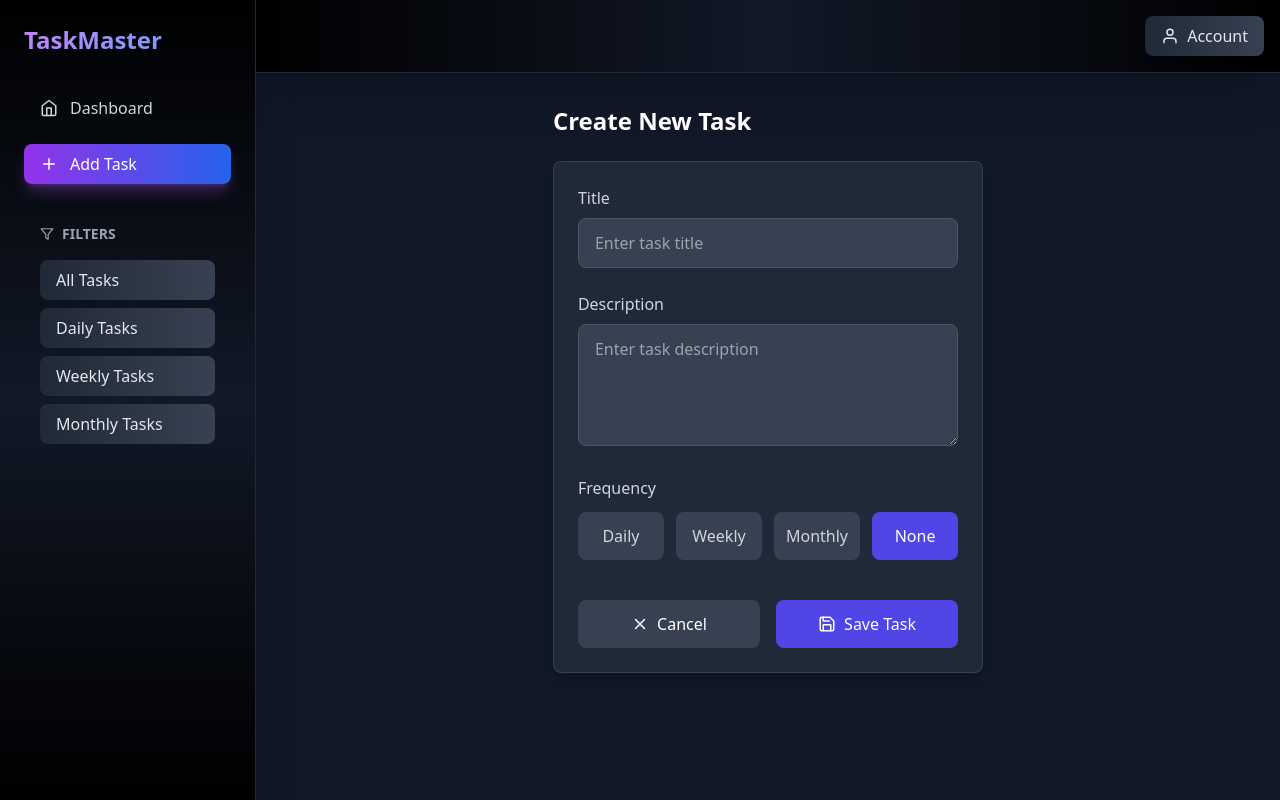
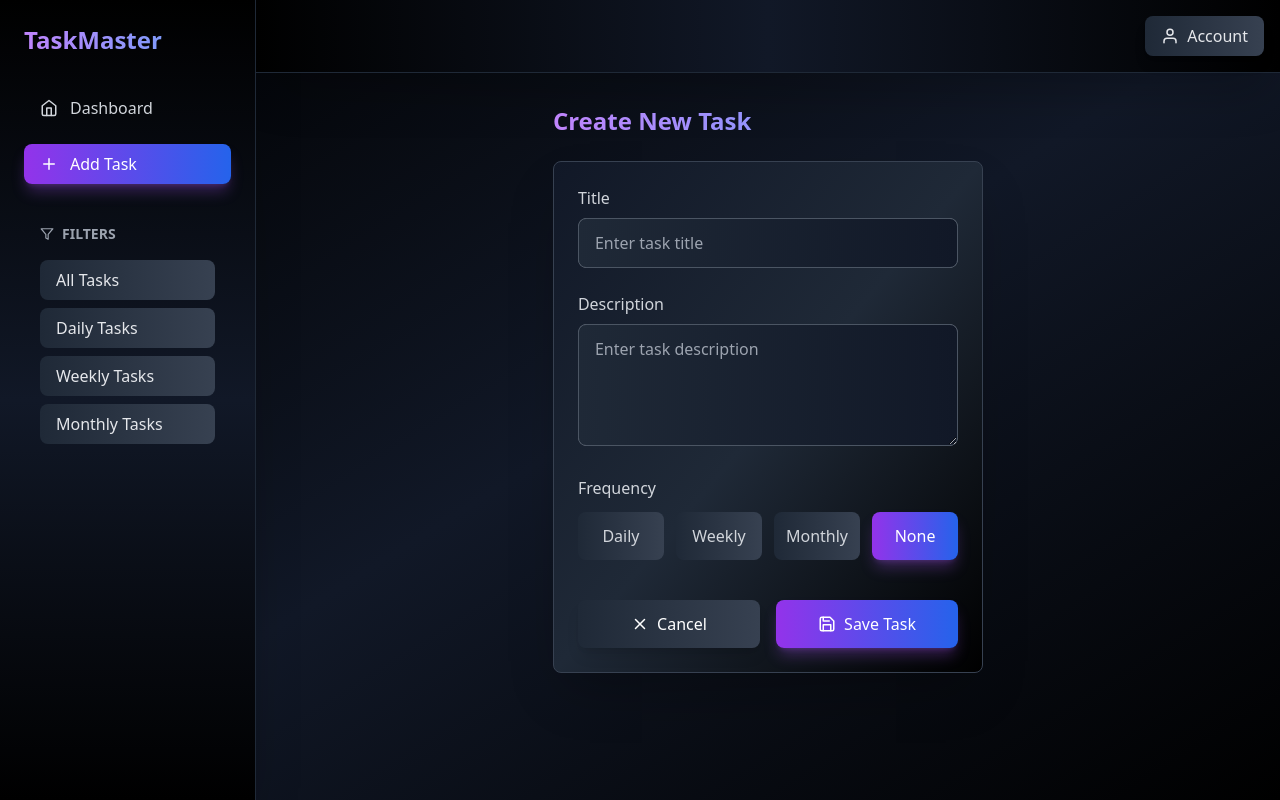
Before and after one commit to sayyedrabeeh/T_o_D_o-task-manager-, a React (Vite) app in the folder my-react-app/: page /add-todo in a window 1280 px wide. Built offline with nearby package versions, Linux system fonts and the light colour scheme; no server answers.

Commit message:
changing ui theame of addtodo

```diff
--- a/my-react-app/src/pages/AddTodo.jsx
+++ b/my-react-app/src/pages/AddTodo.jsx
@@ -99,25 +99,25 @@
     fetchTodo();
   }, [todoId]);
 
-  return (
-    <div className="flex h-screen bg-gray-900">
+ return (
+    <div className="flex h-screen bg-gradient-to-br from-black via-gray-900 to-black">
       <Sidebar />
       <div className="flex flex-col flex-1 overflow-auto">
         <Navbar />
 
         <div className="p-8 max-w-2xl mx-auto">
-        <h2 className="text-2xl font-bold mb-6 text-white">
-          {todoId ? "Edit Task" : "Create New Task"}
-        </h2>
+          <h2 className="text-2xl font-bold mb-6 bg-gradient-to-r from-purple-400 to-blue-400 bg-clip-text text-transparent">
+            {todoId ? "Edit Task" : "Create New Task"}
+          </h2>
 
-          <form onSubmit={handleSubmit} className="space-y-6 bg-gray-800 p-6 rounded-lg shadow-lg border border-gray-700">
+          <form onSubmit={handleSubmit} className="space-y-6 bg-gradient-to-br from-gray-900 via-gray-800 to-black p-6 rounded-lg shadow-2xl border border-gray-700">
             <div>
               <label className="block text-gray-300 mb-2 font-medium">Title</label>
               <input
                 type="text"
                 value={title}
                 onChange={(e) => setTitle(e.target.value)}
-                className="w-full border border-gray-600 bg-gray-700 rounded-lg px-4 py-3 text-white focus:outline-none focus:ring-2 focus:ring-indigo-500"
+                className="w-full border border-gray-600 bg-gradient-to-r from-gray-800 to-gray-900 rounded-lg px-4 py-3 text-white focus:outline-none focus:ring-2 focus:ring-purple-500 focus:border-transparent transition-all duration-300"
                 required
                 placeholder="Enter task title"
               />
@@ -128,7 +128,7 @@
               <textarea
                 value={description}
                 onChange={(e) => setDescription(e.target.value)}
-                className="w-full border border-gray-600 bg-gray-700 rounded-lg px-4 py-3 text-white focus:outline-none focus:ring-2 focus:ring-indigo-500"
+                className="w-full border border-gray-600 bg-gradient-to-r from-gray-800 to-gray-900 rounded-lg px-4 py-3 text-white focus:outline-none focus:ring-2 focus:ring-purple-500 focus:border-transparent transition-all duration-300"
                 rows="4"
                 required
                 placeholder="Enter task description"
@@ -141,10 +141,10 @@
                 {["Daily", "Weekly", "Monthly", "None"].map((option) => (
                   <label
                     key={option}
-                    className={`flex items-center justify-center gap-2 p-3 rounded-lg cursor-pointer ${
+                    className={`flex items-center justify-center gap-2 p-3 rounded-lg cursor-pointer transition-all duration-300 transform hover:scale-105 ${
                       frequency === option
-                        ? 'bg-indigo-600 text-white'
-                        : 'bg-gray-700 text-gray-300 hover:bg-gray-600'
+                        ? 'bg-gradient-to-r from-purple-600 to-blue-600 text-white shadow-lg shadow-purple-500/30'
+                        : 'bg-gradient-to-r from-gray-800 to-gray-700 text-gray-300 hover:from-gray-700 hover:to-gray-600'
                     }`}
                   >
                     <input
@@ -164,7 +164,7 @@
             <div className="flex gap-4 pt-4">
               <Link
                 to="/"
-                className="flex-1 bg-gray-700 text-white px-4 py-3 rounded-lg hover:bg-gray-600 transition-colors flex items-center justify-center gap-2"
+                className="flex-1 bg-gradient-to-r from-gray-800 to-gray-700 text-white px-4 py-3 rounded-lg hover:from-gray-700 hover:to-gray-600 transition-all duration-300 transform hover:scale-105 flex items-center justify-center gap-2 shadow-lg"
               >
                 <FiX size={18} />
                 <span>Cancel</span>
@@ -172,11 +172,10 @@
 
               <button
                 type="submit"
-                className="flex-1 bg-indigo-600 text-white px-4 py-3 rounded-lg hover:bg-indigo-700 transition-colors flex items-center justify-center gap-2"
+                className="flex-1 bg-gradient-to-r from-purple-600 to-blue-600 text-white px-4 py-3 rounded-lg hover:from-purple-700 hover:to-blue-700 transition-all duration-300 transform hover:scale-105 flex items-center justify-center gap-2 shadow-lg shadow-purple-500/30"
               >
                 <FiSave size={18} />
                 <span>{todoId ? "Update Task" : "Save Task"}</span>
-
               </button>
             </div>
           </form>
```
